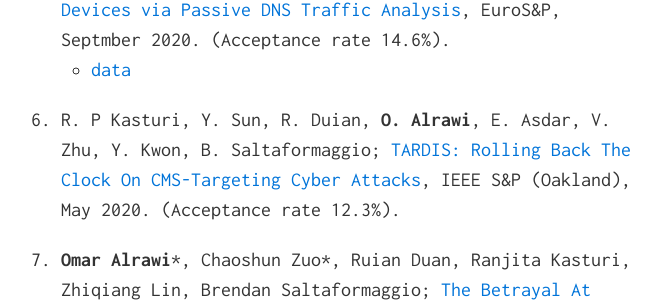
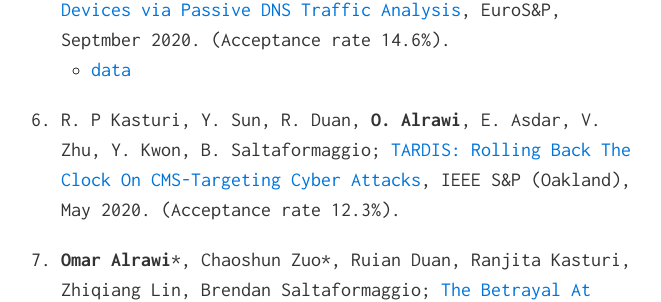
Before and after one commit to alrawi/alrawi.github.io, a Jekyll site: the page built from index.md, in a window 1280 px wide and 900 px high, scrolled down 2074 px. Shown: the part 151-453 px from the top of the window, without its empty margins (309-970 px from the left). Built offline with Jekyll 4.4.1, drawn with Linux system fonts in a browser that asks for light colours.

Commit message:
Update index.md

```diff
--- a/index.md
+++ b/index.md
@@ -44,7 +44,7 @@ Additionally, I am investigating malware threats affecting IoT, mobile apps, and
 4. R. Perdisci, T. Papastergiu, __O. Alrawi__, M. Antonakakis. [IoTFinder: Efficient Large-Scale Identification of IoT Devices via Passive DNS Traffic Analysis](/static/papers/IoTFinder-ESP20.pdf), EuroS&P, Septmber 2020. (Acceptance rate 14.6%).
   * [data](https://yourthings.info/data)
 
-5. R. P Kasturi, Y. Sun, R. Duian, __O. Alrawi__, E. Asdar, V. Zhu, Y. Kwon, B. Saltaformaggio; [TARDIS: Rolling Back The Clock On CMS-Targeting Cyber Attacks](/static/papers/kasturi_tardis_sp20.pdf), IEEE S&P (Oakland), May 2020. (Acceptance rate 12.3%).
+5. R. P Kasturi, Y. Sun, R. Duan, __O. Alrawi__, E. Asdar, V. Zhu, Y. Kwon, B. Saltaformaggio; [TARDIS: Rolling Back The Clock On CMS-Targeting Cyber Attacks](/static/papers/kasturi_tardis_sp20.pdf), IEEE S&P (Oakland), May 2020. (Acceptance rate 12.3%).
 
 6. __Omar Alrawi__{::nomarkdown}*{:/}, Chaoshun Zuo{::nomarkdown}*{:/}, Ruian Duan, Ranjita Kasturi, Zhiqiang Lin, Brendan Saltaformaggio; [The Betrayal At Cloud City: An Empirical Analysis Of Cloud-Based Mobile Backends](/static/papers/alrawi_cloudcity_sec19.pdf), USENIX Security, August 2019. (Acceptance rate 16.2%).
   * [slides](/static/slides/USESEC_cloudcity_aug_19.pdf)
```
